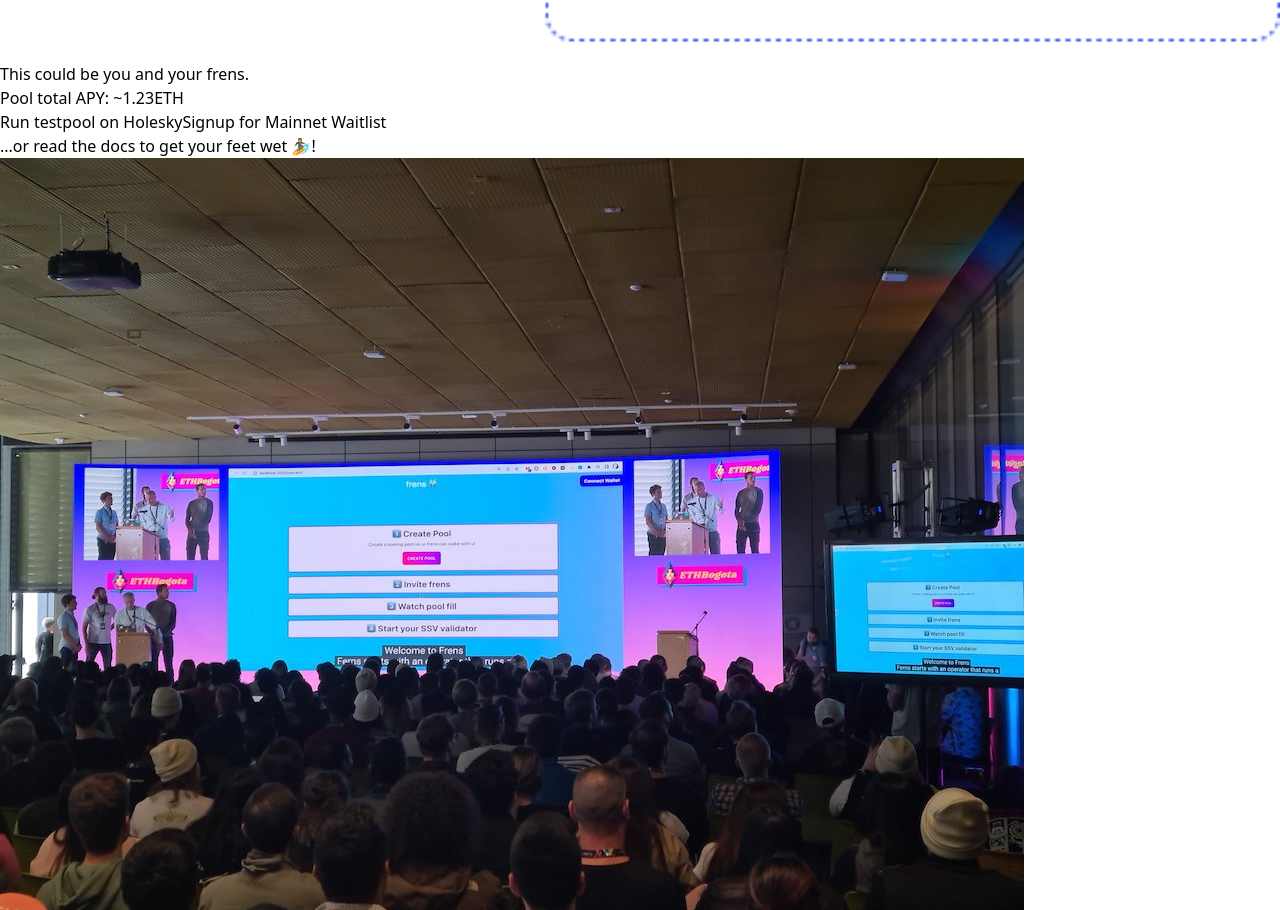
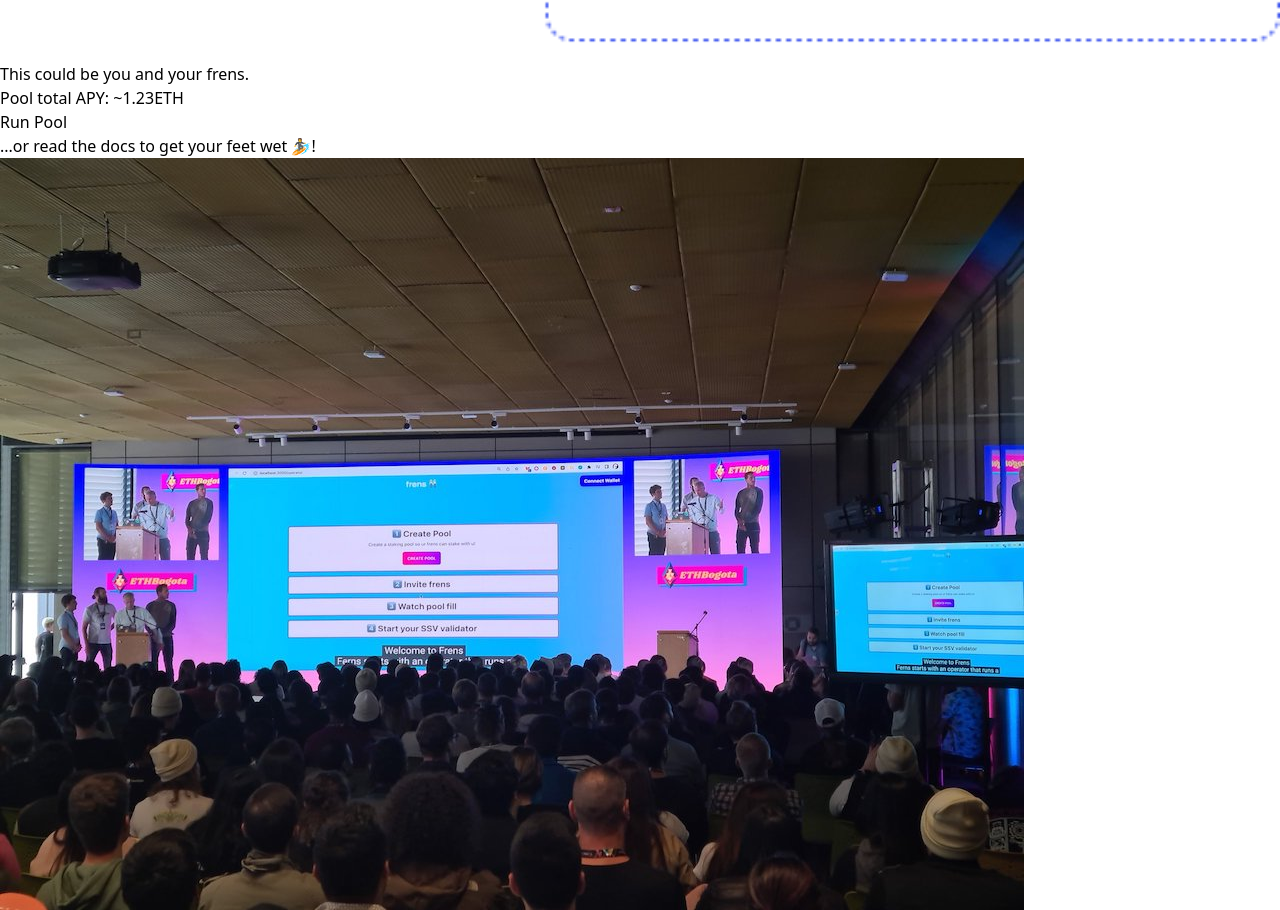
Before and after one commit to frens-pool/frens-website, a React (Vite) app: page / in a window 1280 px wide. Shown: the part 5433-6343 px from the top of the page. Built offline with nearby package versions, Linux system fonts and the light colour scheme.

Commit message:
milestone adaptions

```diff
--- a/src/partials/FeaturesAll.jsx
+++ b/src/partials/FeaturesAll.jsx
@@ -132,14 +132,14 @@
                 rel="noopener noreferrer"
                 className="w-full lg:w-auto py-3 px-8 lg:px-10 rounded-full text-[18px] text-white border-[1px] border-black bg-black mx-1 font-bold mb-2 mt-0 lg:mb-0"
             >
-                <span>Run testpool on Holesky</span>
+                <span>Run Pool</span>
             </a>
-            <button
+            {/* <button
                 className="w-full lg:w-auto py-3 px-8 lg:px-10 rounded-full text-[18px] text-[#3B53EF] bg-white border-[1px] border-[#3B53EF] mx-1 font-bold"
                 onClick={openWaitlistPopup}
             >
                Signup for Mainnet Waitlist
-            </button>
+            </button> */}
         </div>
         <p className="mb-24 lg:mb-40">...or <a className="underline" href="https://docs.frens.fun/docs/manifesto" target="_blank" rel="noopener noreferrer">read the docs</a> to get your feet wet 🏄!</p>
     </div>
--- a/src/partials/HeroHome.jsx
+++ b/src/partials/HeroHome.jsx
@@ -69,19 +69,19 @@
             <div className="flex flex-col items-center justify-center py-20 px-8 text-center">
               <p className="font-bold text-[24px] leading-[28px]">Jumping right in? Awesome!</p>
               <p className="font-bold text-[18px] text-[#3B53EF] mb-10">What d'you wanna do?</p>
-              <button
+              {/* <button
                   className="w-full max-w-[480px] py-4 px-10 rounded-full text-[20px] text-white bg-gradient-to-l from-[#54DAE0] from-0% via-[#3F19EE] to-[#4551ea] to-100% mx-1 font-bold mb-2"
                   onClick={openWaitlistPopup}
               >
                 Signup for Mainnet Waitlist
-              </button>
+              </button> */}
               <a
                   href="https://app.frens.fun"
                   target="_blank"
                   rel="noopener noreferrer"
                   className="w-full max-w-[480px] py-4 px-10 rounded-full text-[20px] text-[#3B53EF] bg-white border-[1px] border-[#3B53EF] mx-1 font-bold mb-2"
               >
-                  <span>Run testpool on Holesky</span>
+                  <span>Run a Pool</span>
               </a>
               <p className=" mt-4">...or <a className="underline" href="https://docs.frens.fun/docs/manifesto" target="_blank" rel="noopener noreferrer">read the docs</a> to get your feet wet 🏄!</p>
             </div>
```
